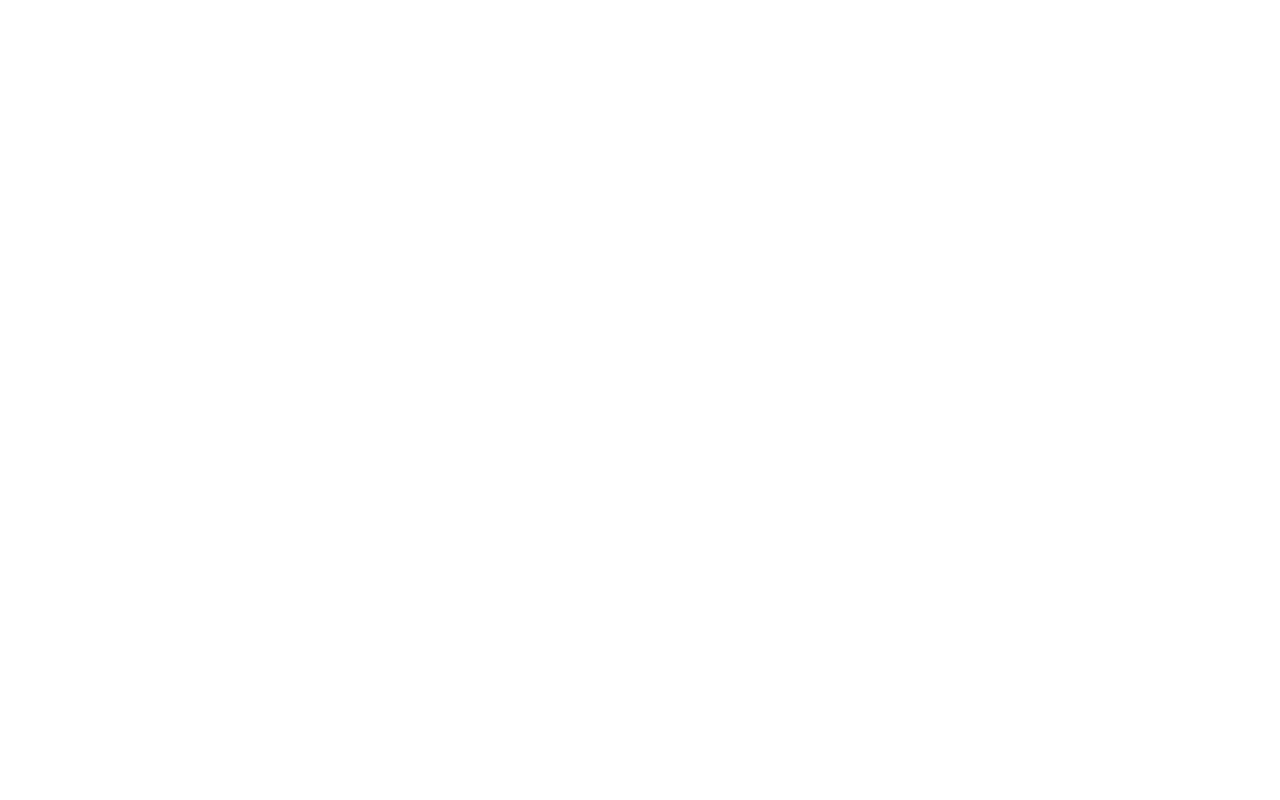
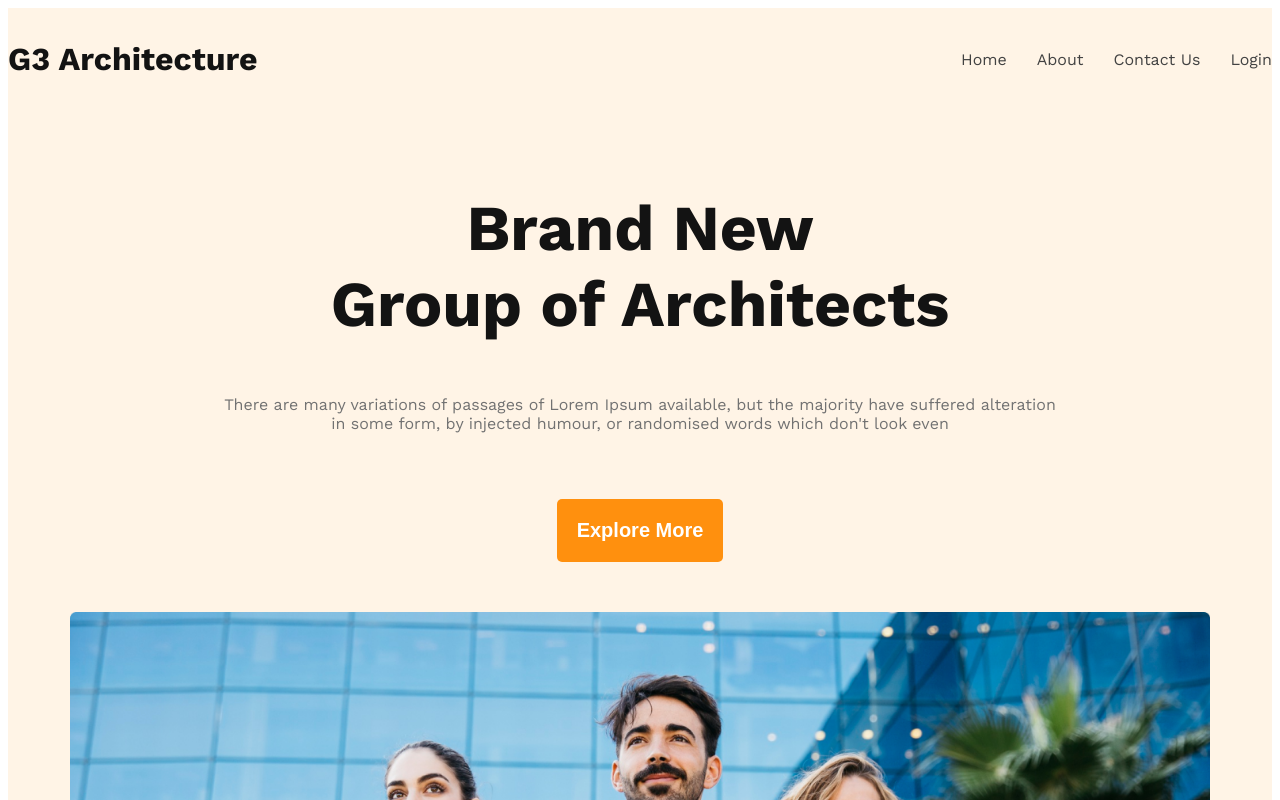
Before and after one commit to RTArony/G3-architecture-website, a plain HTML site: page index.html in a window 1280 px wide. Shown: the top 800 px of the page. Drawn offline with nearby package versions, Linux system fonts and the light colour scheme.

Commit message:
navbar & banner

```diff
--- a/index.html
+++ b/index.html
@@ -6,9 +6,32 @@
     <title>G3 Architecture</title>
     <link rel="stylesheet" href="styles.css">
 </head>
-<body>
-    <header>
+<body class="work-sans-font">
+    <header class="bgcolor">
+        <nav class="navbar">
+            <div>
+                <h3 class="brand">G3 Architecture</h3>
+            </div>
+            <div class="pages">
+                <ul>
+                    <li><a href="">Home</a></li>
+                    <li><a href="">About</a></li>
+                    <li><a href="">Contact Us</a></li>
+                    <li><a href="">Login</a></li>
+                </ul>
+            </div>
+        </nav>
+        <div class="banner">
+            <div class="banner-info">
+                <h2 class="banner-title">Brand New <br>Group of Architects</h2>
+                <p class="banner-description">There are many variations of passages of Lorem Ipsum available, but the majority have suffered alteration in some form, by injected humour, or randomised words which don't look even</p>
+                <button class="btn">Explore More</button>
+            </div>
+            <div class="banner-img-container">
+                <img class="banner-image" src="images/banner.png" alt="">
+            </div>
 
+        </div>
     </header>
     <main>
 
--- a/styles.css
+++ b/styles.css
@@ -0,0 +1,78 @@
+@import url('https://fonts.googleapis.com/css2?family=Work+Sans:ital,wght@0,100..900;1,100..900&display=swap');
+
+
+.work-sans-font {
+  font-family: "Work Sans", sans-serif;
+  font-optical-sizing: auto;
+  font-weight: 400;
+  font-style: normal;
+}
+
+/* shared style */
+.bgcolor{
+    background-color: rgba(255, 144, 14, 0.1);
+}
+
+/* navbar style */
+.navbar{
+    display: flex;
+    justify-content: space-between;
+    max-width: 1440px;
+    margin: 0 auto;
+    align-items: center;
+}
+.brand{
+    color: #131313;
+    font-weight: bold;
+    font-size: 2rem;
+}
+.pages ul{
+    display: flex;
+    gap: 30px;
+}
+nav ul li a{
+    text-decoration: none;
+    color: rgba(66, 66, 66, 1);
+    font-size: 1rem;
+}
+nav ul li{
+    list-style: none;
+}
+
+/* banner style */
+.banner{
+    max-width: 1440px;
+    margin: 0 auto;
+}
+.banner-info{
+    max-width: 850px;
+    margin: 80px auto 0 auto;
+    text-align: center;
+}
+.banner-title{
+    color: #131313;
+    font-weight: bold;
+    font-size: 4rem;
+}
+.banner-description{
+    color: #727272;
+    font-weight: 400;
+    font-size: 1rem;
+}
+.btn{
+    background-color: rgba(255, 144, 14, 1);
+    color: white;
+    font-weight: 600;
+    font-size: 1.25rem;
+    padding: 20px;
+    border-radius: 5px;
+    border: none;
+    margin: 50px 0;
+}
+.banner-img-container{
+    width: 1140px;
+    margin: 0 auto;
+}
+.banner-image{
+    width: 100%;
+}
```
